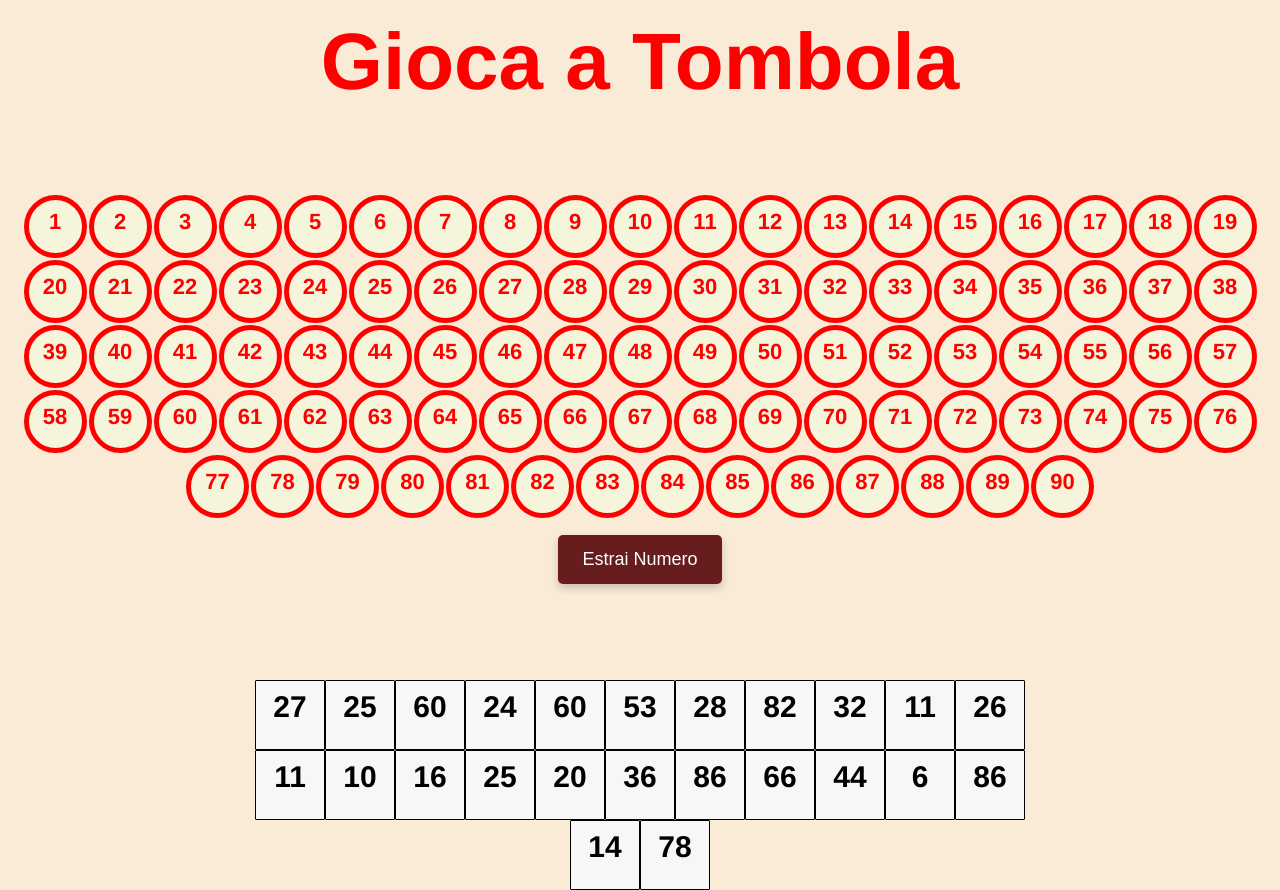
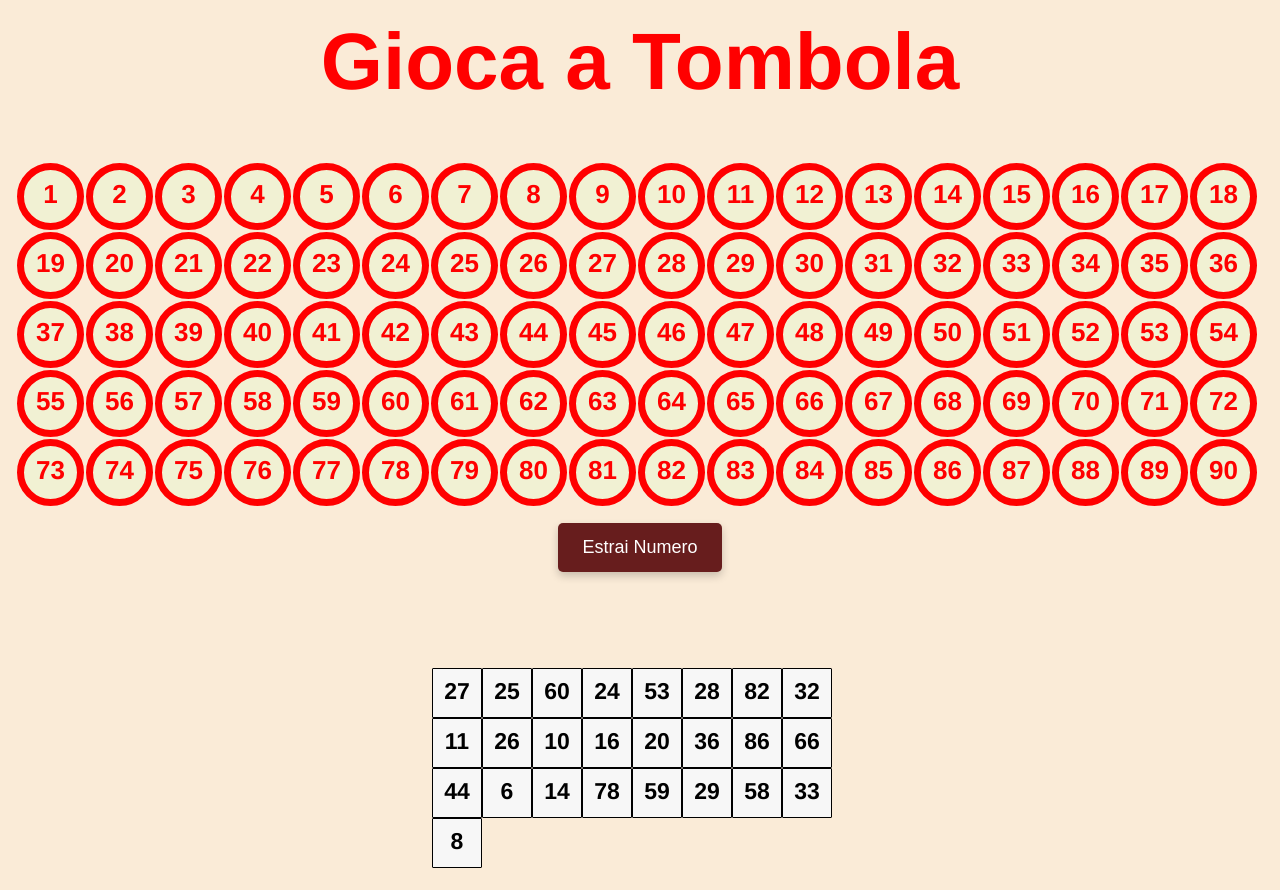
Before and after one commit to Tamiele/u1-w3-d4, a plain HTML site: page index.html in a window 1280 px wide. After the commit the page ends 868 px from the top, so only its background shows below. Drawn offline with Linux system fonts and the light colour scheme.

Commit message:
modifiche 4

```diff
--- a/css/styles.css
+++ b/css/styles.css
@@ -15,7 +15,9 @@ h1 {
 }
 
 #tabellone {
-  display: inline-block;
+  margin-inline: 1rem;
+  flex-wrap: wrap;
+  display: flex;
   margin-top: 2rem;
   text-align: center;
 }
@@ -27,13 +29,21 @@ h1 {
   width: 35px;
   height: 35px;
   display: inline-block;
-  background-color: beige;
+  background-color: rgb(241, 241, 211);
   color: red;
   font-weight: bold;
-  font-size: 22px;
-  border-radius: 50px;
-  border: solid 5px red;
+  font-size: 26px;
+  border-radius: 50%;
+  border: solid 7px red;
   cursor: pointer;
+  transition: filter 0.5s ease;
+  transition: transform 0.5s ease;
+}
+
+.tombolini:hover {
+  background-color: gold;
+  filter: drop-shadow(1px 1px 20px gold);
+  transform: scale(1.35);
 }
 #button {
   margin-block: 1rem;
@@ -45,27 +55,36 @@ h1 {
   border-radius: 5px;
   cursor: pointer;
   box-shadow: 0 4px 8px rgba(0, 0, 0, 0.2);
+  transition: filter 0.5s ease;
+  transition: transform 0.5s ease;
 }
 #button:hover {
-  background-color: rgb(224, 15, 15); /* Colore di sfondo al passaggio del mouse */
+  filter: drop-shadow(1px 1px 20px rgb(255, 15, 15));
+  background-color: rgb(
+    224,
+    15,
+    15
+  ); /* Colore di sfondo al passaggio del mouse */
   transform: scale(1.35); /* Effetto di ingrandimento al passaggio del mouse */
 }
 
 #tabellina {
+  flex-wrap: wrap;
+  display: flex;
   margin-top: 5rem;
-  margin-inline: 14rem;
+  margin-inline: 27rem;
   text-align: center;
 }
 .cartella {
   padding: 9px;
   text-align: center;
-  width: 50px;
-  height: 50px;
-  display: inline-block;
+  width: 30px;
+  height: 30px;
+
   background-color: rgb(247, 247, 247);
   color: rgb(0, 0, 0);
   font-weight: 900;
-  font-size: 30px;
+  font-size: 23px;
   border-radius: 1px;
   border: solid 1px black;
   cursor: pointer;
--- a/js/script.js
+++ b/js/script.js
@@ -1,45 +1,65 @@
-// Crea con il for 76 celle numerate
+// Crea con il for 90 celle numerate
 const tabellone = document.getElementById("tabellone");
-num = [];
+let arrayTombolini = [];
+let num = [];
 function genTombolini() {
-  for (let i = 1; i <= 90; i++) {
-    const tombolini = document.createElement("div");
+  for (let i = 0; i < 90; i++) {
+    let variabile = i + 1;
+    let tombolini = document.createElement("div");
     tombolini.className = "tombolini"; //creo una classe per i tombolini che poi vado a modificare nel css
-    tombolini.textContent = i; //assegno la i in modo da dare del testo (in qeuesto caso numeri) dei tombolini
+    tombolini.innerText = variabile; //assegno la i in modo da dare del testo (in qeuesto caso numeri) dei tombolini
     tabellone.appendChild(tombolini);
-    num.push(i);
+    arrayTombolini.push(tombolini);
+    num.push(variabile);
   }
 }
+console.log(arrayTombolini);
 
+console.log(num);
+
+let arrayTabellina = [];
+let cartella = [];
+console.log(cartella);
 //creo un evento al click del bottone che mi genera numeri random
 const creatButton = document.getElementById("button");
 function eventButton() {
   creatButton.addEventListener("click", () => {
-    const randomNumber = Math.floor(Math.random() * 90) + 1;
+    if (num.length > 0) {
+      let randomNumber = Math.floor(Math.random() * num.length);
+      let numeroCasuale = num[randomNumber];
 
-    const newTombolini = document.querySelectorAll(".tombolini"); //creo una nuova variabile con il valore di tombolini.
-    newTombolini[randomNumber]; //aggancio la nuova variabile alla nodelist di randomNumber in modo da far illuminare le caselle
-    const changeColorTombolini = newTombolini[randomNumber - 1]; // il -1 e per far uscire l'index uguale ai numeri generati.
-    changeColorTombolini.style.backgroundColor = "gold";
+      arrayTombolini[numeroCasuale - 1].style.backgroundColor = "gold";
+      num.splice(randomNumber, 1);
+      console.log(numeroCasuale);
+
+      for (let i = 0; i < cartella.length; i++) {
+        if (parseInt(cartella[i].innerText) === numeroCasuale) {
+          cartella[i].style.backgroundColor = "gold";
+        }
+      }
+    }
   });
 }
 
 ///////EXTRA///creazione tabellina
+
 const tabellina = document.getElementById("tabellina");
+
 function miniCartella() {
-  for (let i = 1; i <= 24; i++) {
-    const cartellaRandom = Math.floor(Math.random() * 90) + 1;
-    const cartella = document.createElement("div");
-    cartella.className = "cartella";
+  for (let i = 0; i <= 24; i++) {
+    let cartellaRandom = Math.floor(Math.random() * 90) + 1;
 
-    cartella.textContent = cartellaRandom;
+    while (arrayTabellina.includes(cartellaRandom)) {
+      cartellaRandom = Math.floor(Math.random() * 90) + 1;
+    }
 
-    console.log(cartellaRandom);
+    let arrayMinicartella = document.createElement("div");
+    arrayMinicartella.className = "cartella";
 
-    tabellina.appendChild(cartella);
-    if (cartellaRandom) {
-      cartellaRandom !== cartellaRandom;
-    }
+    arrayMinicartella.innerText = cartellaRandom;
+    tabellina.appendChild(arrayMinicartella);
+    cartella.push(arrayMinicartella);
+    arrayTabellina.push(cartellaRandom);
   }
 }
 
```
